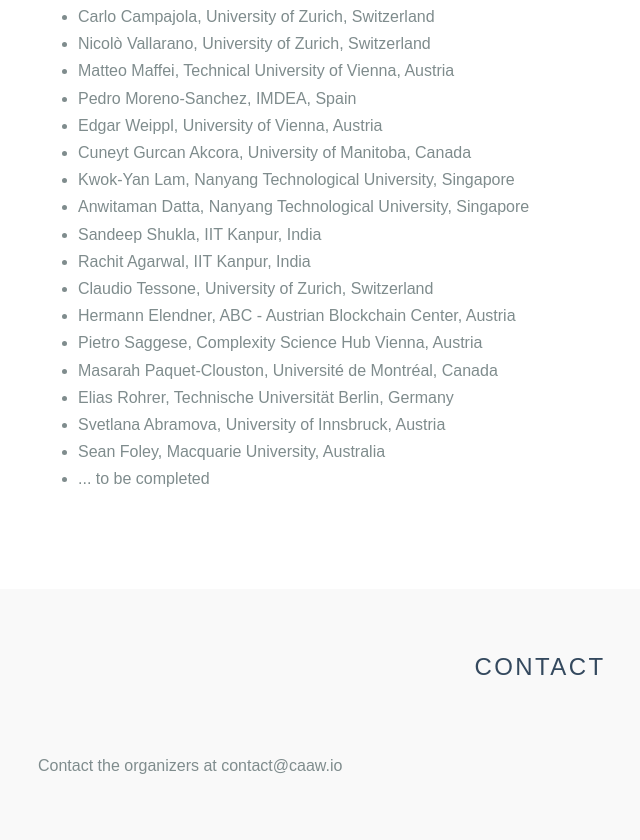
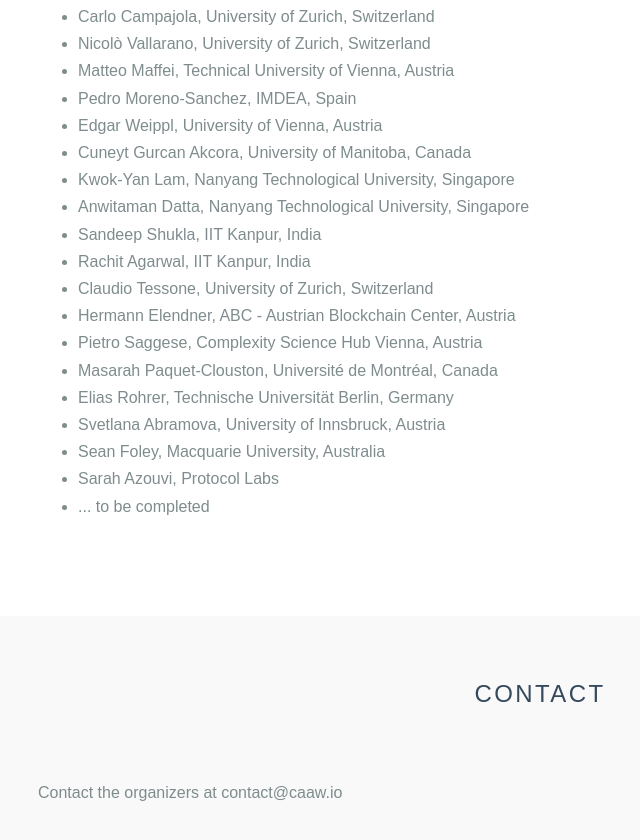
Before and after one commit to caaworkshop/caaworkshop.github.io, a plain HTML site: page index.html in a window 1280 px wide. Shown: the part 3877-4717 px from the top of the page, without its empty margins (100-740 px from the left). Drawn offline with nearby package versions, Linux system fonts and the light colour scheme.

Commit message:
added sarah

```diff
--- a/index.html
+++ b/index.html
@@ -175,6 +175,7 @@
         		<li>Elias Rohrer, Technische Universität Berlin, Germany</li>
                 <li>Svetlana Abramova, University of Innsbruck, Austria</li>
                 <li>Sean Foley, Macquarie University, Australia</li>
+                <li>Sarah Azouvi, Protocol Labs</li>
                 <li>... to be completed</li>
               </ul>
             </div>
```
